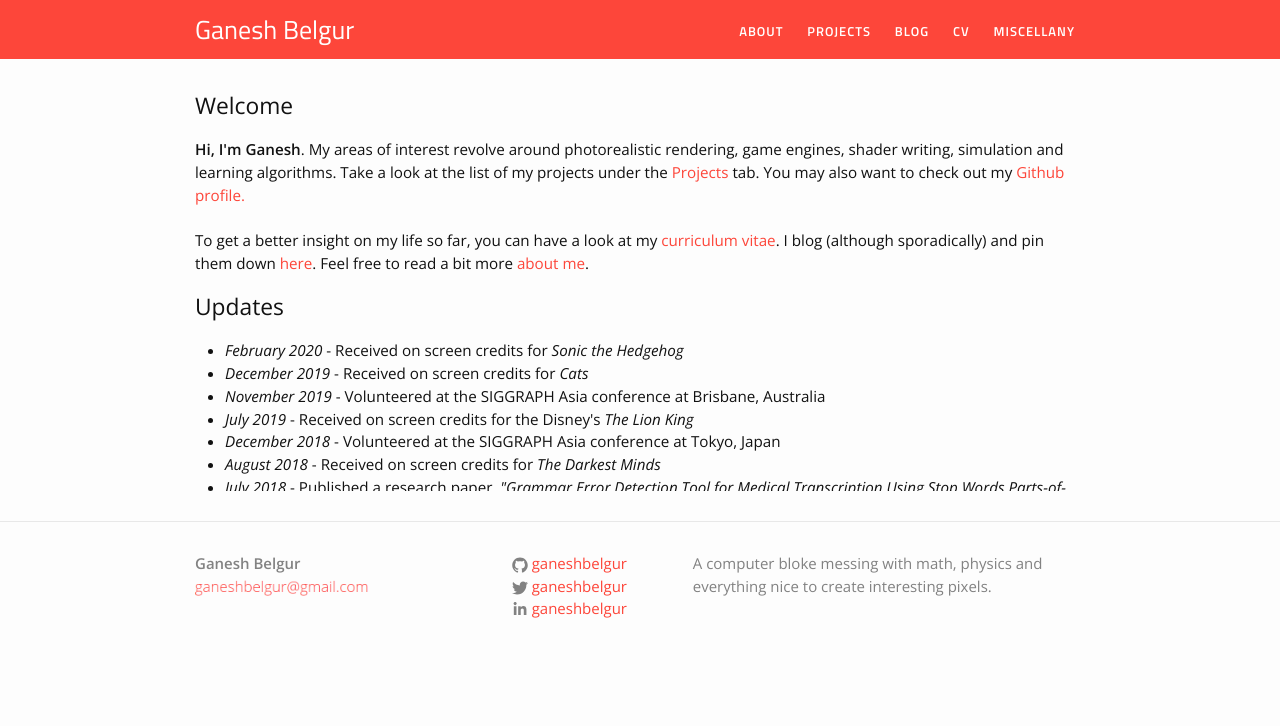
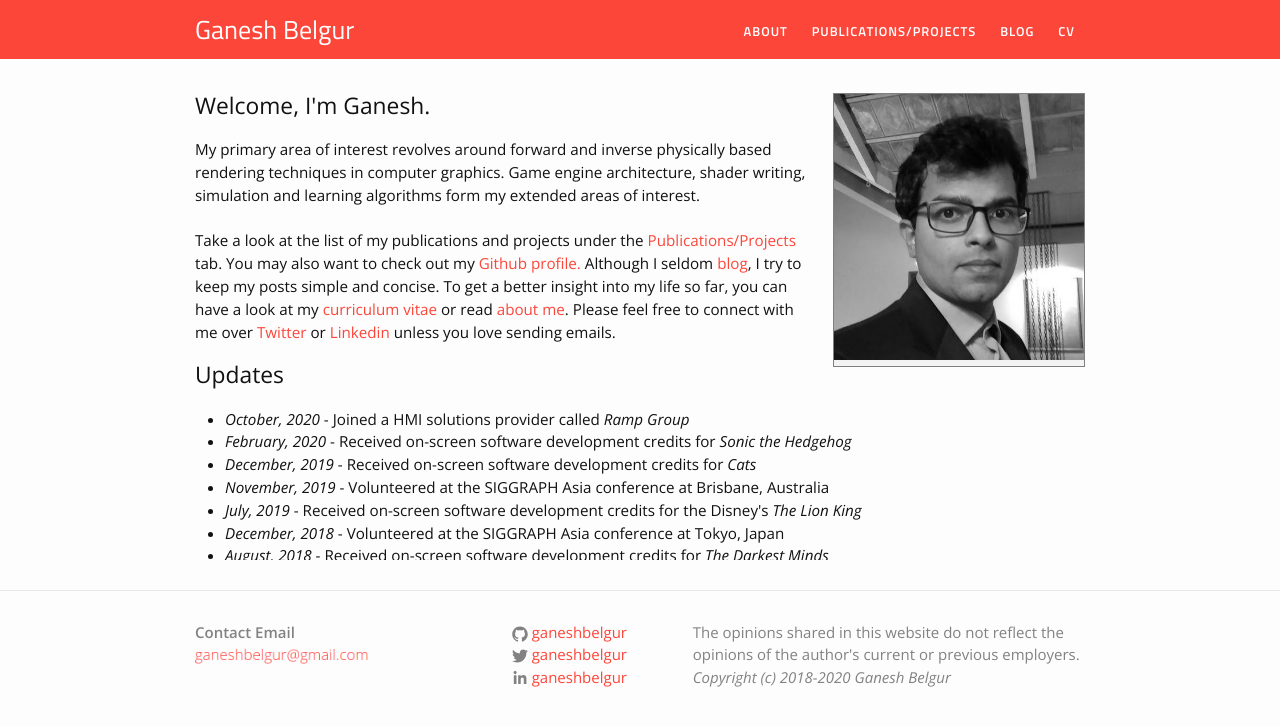
Before and after one commit to paribeshregmi/paribeshregmi.github.io, a Jekyll site: the page built from index.markdown, in a window 1280 px wide. Shown: the top 726 px of the page. Built offline with Jekyll 4.4.1, drawn with Linux system fonts in a browser that asks for light colours.

Commit message:
- Removed miscellany section and added publications section\n - Added a mini greyscale profile picture in the home page\n - Replaced the footer site description with a new disclaimer and copyright information\n - Added updates to the CV\n - Added the latests news items to the Update section\n

```diff
--- a/_config.yml
+++ b/_config.yml
@@ -21,7 +21,8 @@
 title: Ganesh Belgur
 # general_email: ""
 description: >- # this means to ignore newlines until "baseurl:"
-  A computer bloke messing with math, physics and everything nice to create interesting pixels.
+  The opinions shared in this website do not reflect the opinions of the author's current or previous employers.
+  <i>Copyright (c) 2018-2020 Ganesh Belgur</i>
 baseurl: "" # the subpath of your site, e.g. /blog
 url: "https://www.ganeshbelgur.com/" # the base hostname & protocol for your site, e.g. http://example.com
 disqus: https://alienspline.disqus.com/embed.js
--- a/_includes/footer.html
+++ b/_includes/footer.html
@@ -7,7 +7,7 @@
     <div class="footer-col-wrapper">
       <div class="footer-col  footer-col-1">
         <ul class="contact-list">
-          <li><strong>{{ site.title }}</strong></li>
+          <li><strong>Contact Email</strong></li>
           <li><img src="/assets/images/email.png" alt="Smiley face" height="16" width="173"></li>
 <!-- To add new email ids, render an image of the address with height 40px with the boundaries tightly cut and attach them to this list -->
         </ul>
--- a/_sass/_header.scss
+++ b/_sass/_header.scss
@@ -90,7 +90,7 @@
 .site-nav .sub-menu a:hover {
 	color: $brand-color-secondary;
 }
-.site-nav  .sub-menu {
+.site-nav .sub-menu {
 	// background: #ffffff;
     // border-color: $brand-color-secondary;
 	// min-width: 265px;
--- a/index.markdown
+++ b/index.markdown
@@ -7,15 +7,15 @@ layout: default
 
 <div class="home">
 
+    {% include image.html url="/assets/images/profile_greyscale.jpg" width=250 height=400 align="right" %}
+
     <h2>
-        Welcome
+        Welcome, I'm Ganesh.
     </h2>
     <p>
-        <strong>Hi, I'm Ganesh</strong>.
+        My primary area of interest revolves around forward and inverse physically based rendering techniques in computer graphics. Game engine architecture, shader writing, simulation and learning algorithms form my extended areas of interest.<br><br>
 
-        My areas of interest revolve around photorealistic rendering, game engines, shader writing, simulation and learning algorithms. Take a look at the list of my projects under the <a href="/projects/">Projects</a> tab. You may also want to check out my <a href="https://github.com/ganeshbelgur">Github profile.</a><br><br>
-
-        To get a better insight on my life so far, you can have a look at my <a href="/curriculum-vitae">curriculum vitae</a>. I blog (although sporadically) and pin them down <a href="/blog">here</a>. Feel free to read a bit more <a href="/about">about me</a>.
+        Take a look at the list of my publications and projects under the <a href="/publications-projects/">Publications/Projects</a> tab. You may also want to check out my <a href="https://github.com/ganeshbelgur">Github profile.</a> Although I seldom <a href="/blog">blog</a>, I try to keep my posts simple and concise. To get a better insight into my life so far, you can have a look at my <a href="/curriculum-vitae">curriculum vitae</a> or read <a href="/about">about me</a>. Please feel free to connect with me over <a href="https://twitter.com/{{ site.twitter_username }}">Twitter</a> or <a href="https://www.linkedin.com/in/{{ site.linkedin_username }}">Linkedin</a> unless you love sending emails.
     </p>
 
 </div>
@@ -23,13 +23,15 @@ layout: default
 <h2>Updates</h2>
 <div class="updates" style="height: 10em; overflow-y: scroll;">
     <ul>
-        <li><i>February 2020</i> - Received on screen credits for <i>Sonic the Hedgehog</i></li>
-        <li><i>December 2019</i> - Received on screen credits for <i>Cats</i></li>
-        <li><i>November 2019</i> - Volunteered at the SIGGRAPH Asia conference at Brisbane, Australia</li>
-        <li><i>July 2019</i> - Received on screen credits for the Disney's <i>The Lion King</i></li>
-        <li><i>December 2018</i> - Volunteered at the SIGGRAPH Asia conference at Tokyo, Japan</li>
-        <li><i>August 2018</i> - Received on screen credits for <i>The Darkest Minds</i></li>
-        <li><i>July 2018</i> - Published a research paper, <i>"Grammar Error Detection Tool for Medical Transcription Using Stop Words Parts-of-Speech Tags Ngram Based Model"</i> in the Springer journal</li>
-        <li><i>November 2017</i> - Volunteered at the SIGGRAPH Asia conference at Bangkok, Thailand</li>
+        <li><i>October, 2020</i> - Joined a HMI solutions provider called <i>Ramp Group</i></li>
+        <li><i>February, 2020</i> - Received on-screen software development credits for <i>Sonic the Hedgehog</i></li>
+        <li><i>December, 2019</i> - Received on-screen software development  credits for <i>Cats</i></li>
+        <li><i>November, 2019</i> - Volunteered at the SIGGRAPH Asia conference at Brisbane, Australia</li>
+        <li><i>July, 2019</i> - Received on-screen software development credits for the Disney's <i>The Lion King</i></li>
+        <li><i>December, 2018</i> - Volunteered at the SIGGRAPH Asia conference at Tokyo, Japan</li>
+        <li><i>August, 2018</i> - Received on-screen software development credits for <i>The Darkest Minds</i></li>
+        <li><i>July, 2018</i> - Published a research paper, <i>"Grammar Error Detection Tool for Medical Transcription Using Stop Words Parts-of-Speech Tags Ngram Based Model"</i> in the Springer journal</li>
+        <li><i>November, 2017</i> - Volunteered at the SIGGRAPH Asia conference at Bangkok, Thailand</li>
+        <li><i>February, 2017</i> - Joined an Academy award winning VFX service provider studio named <i>MPC Films</i></li>
     </ul>
 </div>
```
Also changed, not shown: _data/menu.yml (+2 -5 lines), assets/pages/miscellany.markdown (deleted, +0 -11 lines), assets/pages/miscellany/books.markdown (deleted, +0 -21 lines), assets/pages/miscellany/movies-and-shows.markdown (deleted, +0 -87 lines), assets/pages/publications-projects.markdown (renamed from assets/pages/projects.markdown, +12 -5 lines), assets/images/profile_greyscale.jpg (added), 3 other files.
